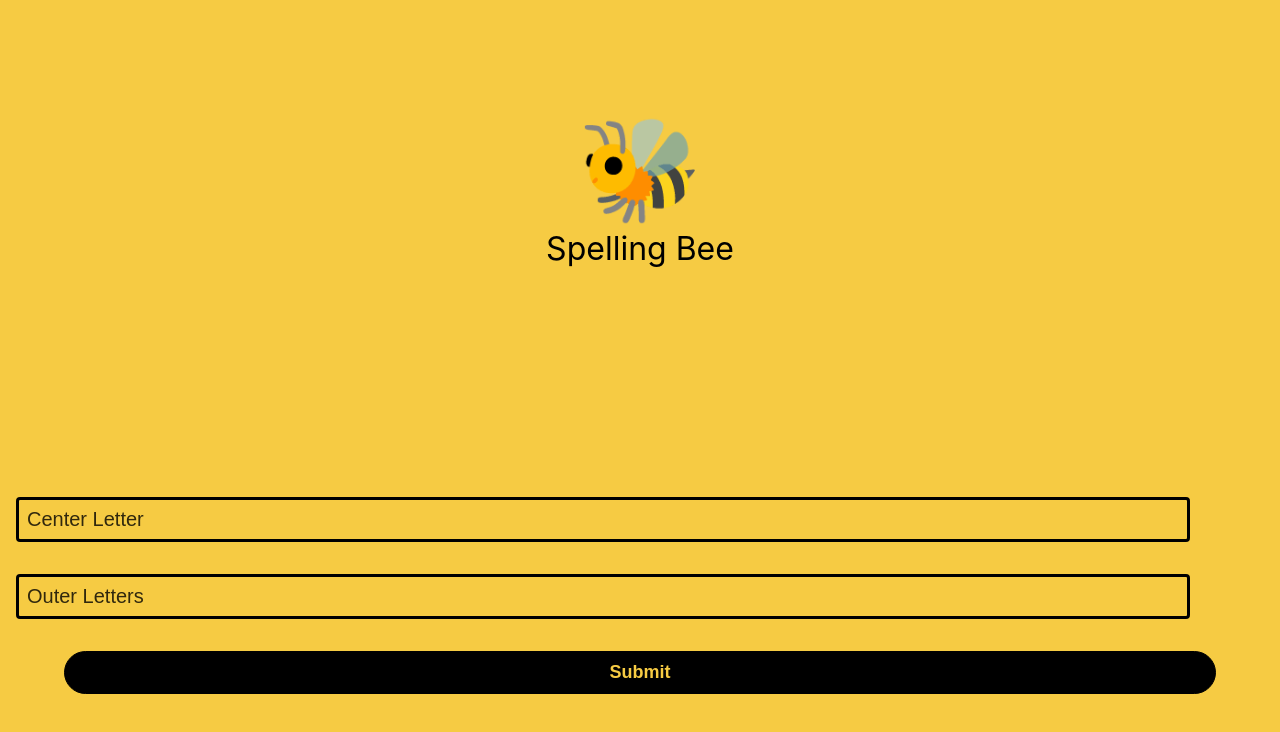
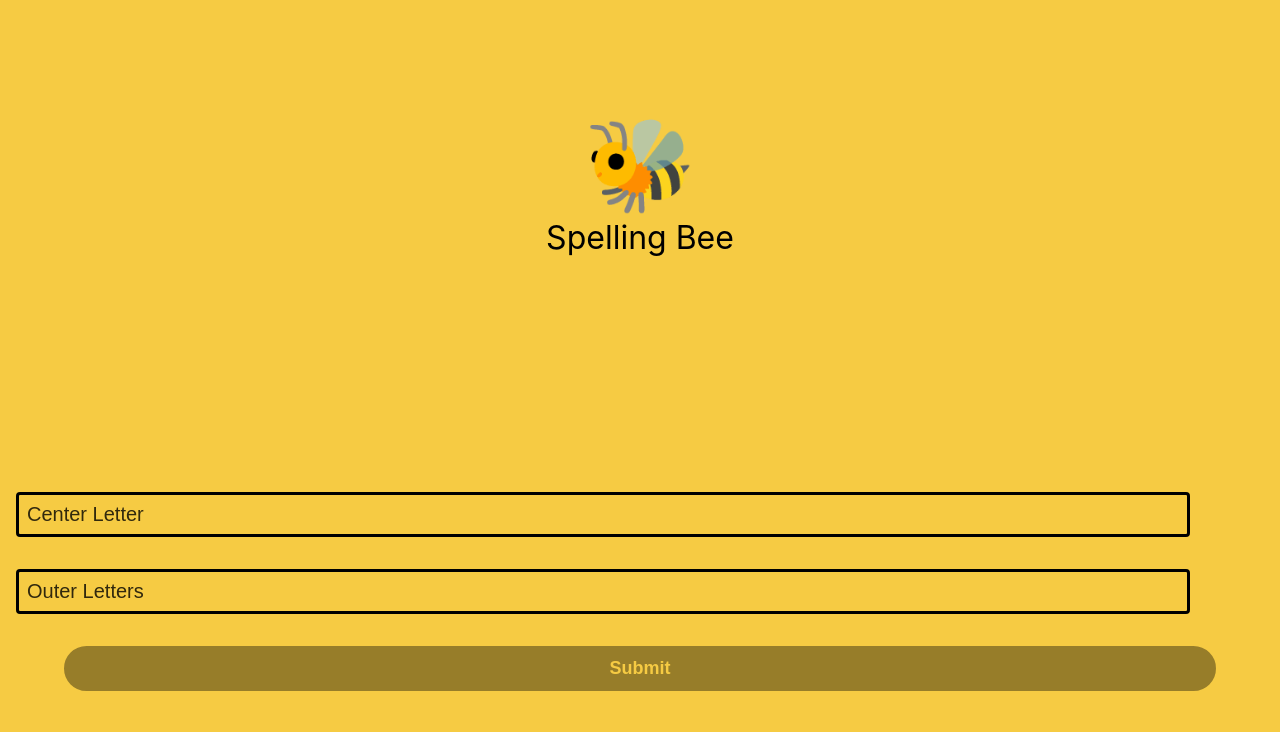
Before and after one commit to fegan104/spelling-bee, a React (Create React App) app: page / in a window 1280 px wide. Shown: the top 732 px of the page. Built offline with nearby package versions, Linux system fonts and the light colour scheme.

Commit message:
ui tuning

```diff
--- a/src/App.js
+++ b/src/App.js
@@ -15,7 +15,7 @@ const initState = {
 function App() {
 
   const [state, dispatch] = useReducer(reducer, initState)
-  console.log(JSON.stringify(state, null, 4))
+
   return (
     <div className="App">
       {
--- a/src/GameSetup/GameSetup.css
+++ b/src/GameSetup/GameSetup.css
@@ -4,11 +4,12 @@
   justify-content: center;
   height: 100vh;
   flex-wrap: wrap;
+  width: 100vw;
   background-color: #f6cb43;
 }
 
 .bee-icon {
-  font-size: 100px;
+  font-size: 90px;
   width: 100vw;
 }
 
@@ -42,3 +43,7 @@
   color: #f6cb43;
   background: black;
 }
+
+button:disabled {
+  opacity: 0.38;
+}
--- a/src/GameSetup/GameSetup.js
+++ b/src/GameSetup/GameSetup.js
@@ -19,19 +19,28 @@ function GameSetup({ dispatch }) {
         <input
           className="game-setup-input"
           placeholder="Center Letter"
+          autoFocus
           value={centerLetterInput}
           onChange={event => setCenterLetterInput(event.target.value?.charAt(0).toLocaleUpperCase())}
         />
+
         <input
           className="game-setup-input"
           placeholder="Outer Letters"
           value={outerLetterInput}
           onChange={event => setOuterLetterInput(
-            [...new Set(event.target.value.toUpperCase().split(""))].splice(0, 6).join("")
+            [...new Set(
+              event.target.value
+              .toUpperCase()
+              .split("")
+              .filter(char => char.match(/[A-Z]/i))
+            )].splice(0, 6).join("")
           )}
         />
+
         <button
           className="pill-button game-setup-button"
+          disabled={outerLetterInput.length < 6 || centerLetterInput === ""}
           onClick={() => dispatch({
             type: actions.SET_LETTERS,
             payload: {
--- a/src/Gameboard/GameBoard.js
+++ b/src/Gameboard/GameBoard.js
@@ -3,6 +3,8 @@ import './Gameboard.css'
 import Heaxagon from "../Hexagon/Hexagon";
 import { actions } from '../actions';
 
+
+const ERROR_TIMEOUT = 1_500
 
 function GameBoard({
   innerLetter,
@@ -14,7 +16,7 @@ function GameBoard({
 }) {
 
   useEffect(() => {
-    setTimeout(() => dispatch({ type: actions.CLEAR_ERROR }), 1_500)
+    setTimeout(() => dispatch({ type: actions.CLEAR_ERROR }), ERROR_TIMEOUT)
   }, [error, dispatch])
 
   const onHexClicked = (letter) => {
--- a/src/index.css
+++ b/src/index.css
@@ -1,15 +1,17 @@
+html, body {
+  overflow-x: hidden;
+}
+
 body {
   margin: 0;
-  font-family: -apple-system, BlinkMacSystemFont, 'Segoe UI', 'Roboto', 'Oxygen',
-    'Ubuntu', 'Cantarell', 'Fira Sans', 'Droid Sans', 'Helvetica Neue',
-    sans-serif;
+  font-family: -apple-system, BlinkMacSystemFont, 'Segoe UI', 'Roboto', 'Oxygen', 'Ubuntu', 'Cantarell', 'Fira Sans', 'Droid Sans', 'Helvetica Neue', sans-serif;
   -webkit-font-smoothing: antialiased;
   -moz-osx-font-smoothing: grayscale;
+  width: 100%;
 }
 
 code {
-  font-family: source-code-pro, Menlo, Monaco, Consolas, 'Courier New',
-    monospace;
+  font-family: source-code-pro, Menlo, Monaco, Consolas, 'Courier New', monospace;
 }
 
 .pill-button {
@@ -25,5 +27,5 @@ code {
   margin-right: 5vw;
   cursor: pointer;
   border-radius: 100px;
-  border: 1px solid black;
+  border: 2px solid black;
 }
```
Also changed, not shown: src/logo.svg (deleted), 1 other file (tests, documents, lock files or other folders).
